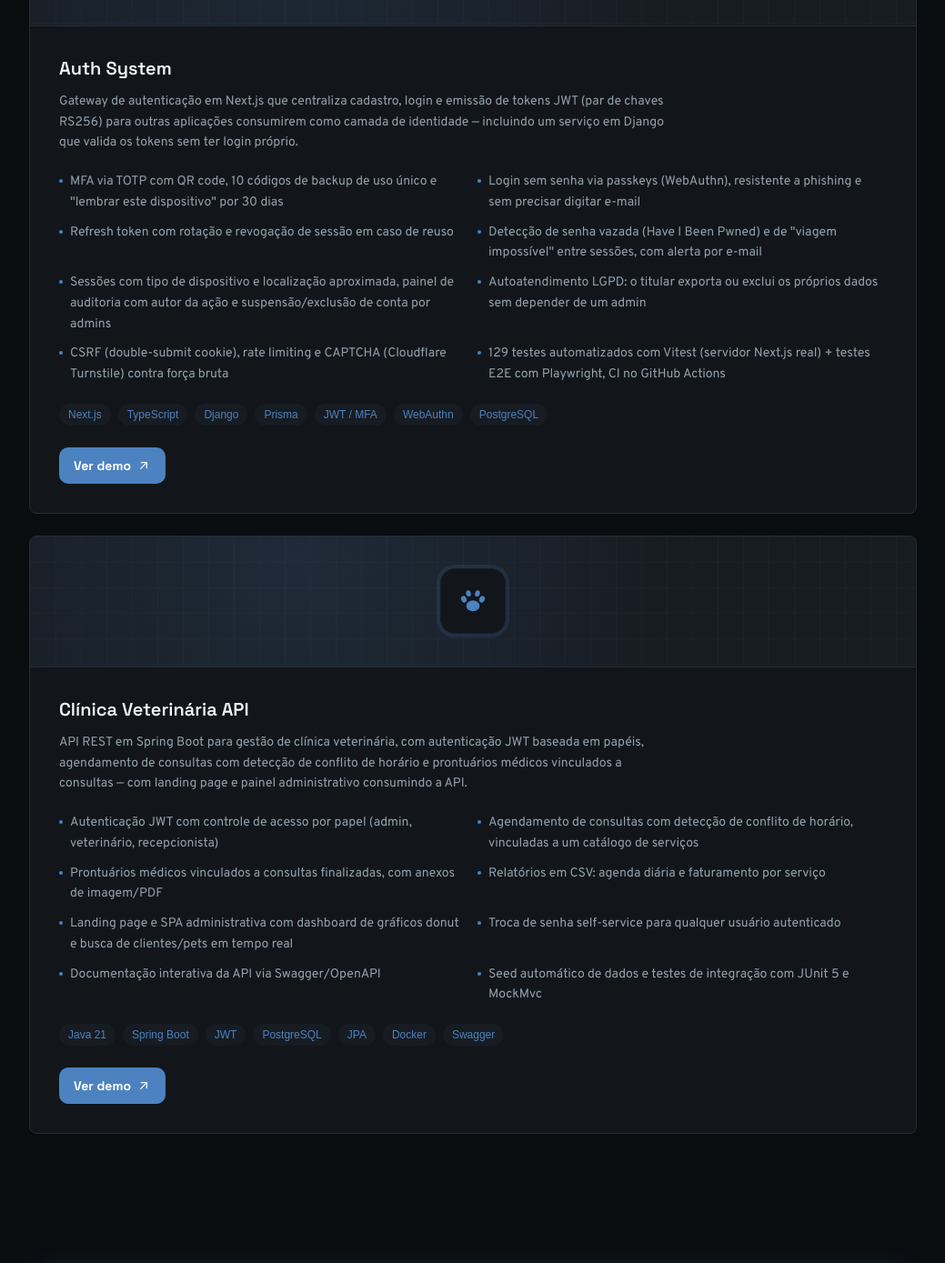
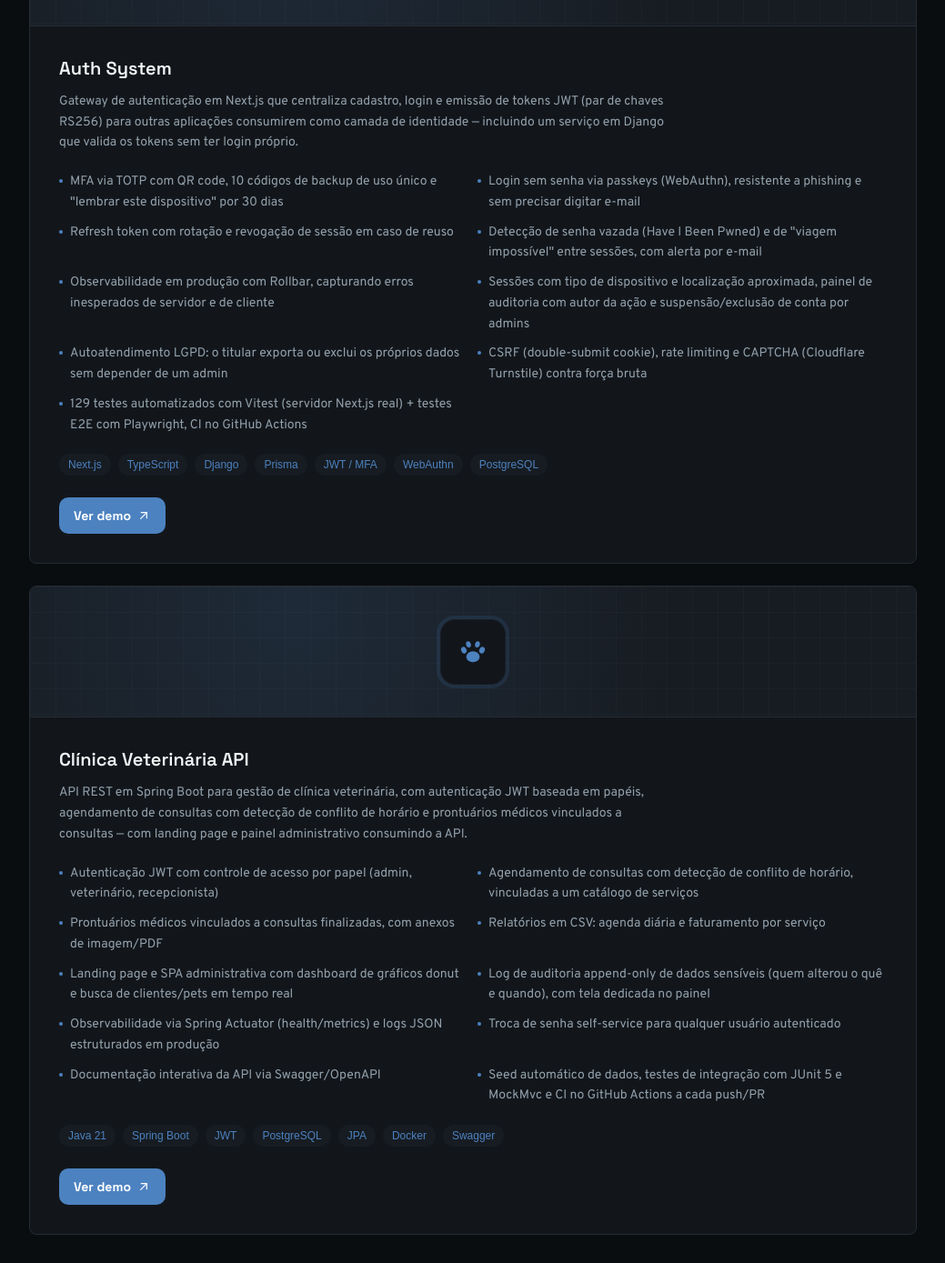
Before and after one commit to pedrolinard/portifolio, a Next.js app: page / in a window 1280 px wide. Shown: the part 2852-4241 px from the top of the page at 91% size, without its empty margins (120-1159 px from the left). Built offline with nearby package versions, Linux system fonts and the light colour scheme; a web font is replaced by a local one.

Commit message:
Atualiza cards com Fase 3 da Clínica Veterinária e observabilidade no Auth System

```diff
--- a/src/components/Projects.tsx
+++ b/src/components/Projects.tsx
@@ -21,6 +21,7 @@ const projects: Project[] = [
       "Login sem senha via passkeys (WebAuthn), resistente a phishing e sem precisar digitar e-mail",
       "Refresh token com rotação e revogação de sessão em caso de reuso",
       "Detecção de senha vazada (Have I Been Pwned) e de \"viagem impossível\" entre sessões, com alerta por e-mail",
+      "Observabilidade em produção com Rollbar, capturando erros inesperados de servidor e de cliente",
       "Sessões com tipo de dispositivo e localização aproximada, painel de auditoria com autor da ação e suspensão/exclusão de conta por admins",
       "Autoatendimento LGPD: o titular exporta ou exclui os próprios dados sem depender de um admin",
       "CSRF (double-submit cookie), rate limiting e CAPTCHA (Cloudflare Turnstile) contra força bruta",
@@ -40,9 +41,11 @@ const projects: Project[] = [
       "Prontuários médicos vinculados a consultas finalizadas, com anexos de imagem/PDF",
       "Relatórios em CSV: agenda diária e faturamento por serviço",
       "Landing page e SPA administrativa com dashboard de gráficos donut e busca de clientes/pets em tempo real",
+      "Log de auditoria append-only de dados sensíveis (quem alterou o quê e quando), com tela dedicada no painel",
+      "Observabilidade via Spring Actuator (health/metrics) e logs JSON estruturados em produção",
       "Troca de senha self-service para qualquer usuário autenticado",
       "Documentação interativa da API via Swagger/OpenAPI",
-      "Seed automático de dados e testes de integração com JUnit 5 e MockMvc",
+      "Seed automático de dados, testes de integração com JUnit 5 e MockMvc e CI no GitHub Actions a cada push/PR",
     ],
     tags: ["Java 21", "Spring Boot", "JWT", "PostgreSQL", "JPA", "Docker", "Swagger"],
     liveHref: "https://vet-clinic-frontend.vercel.app",
```
